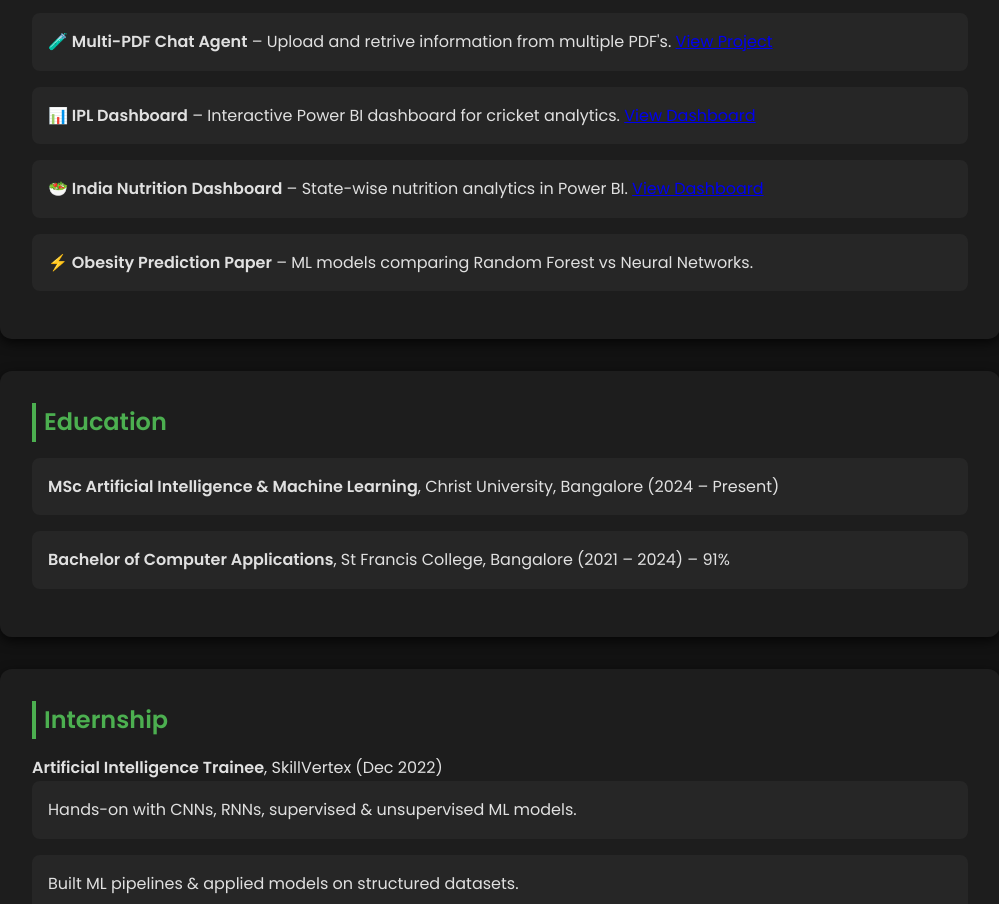
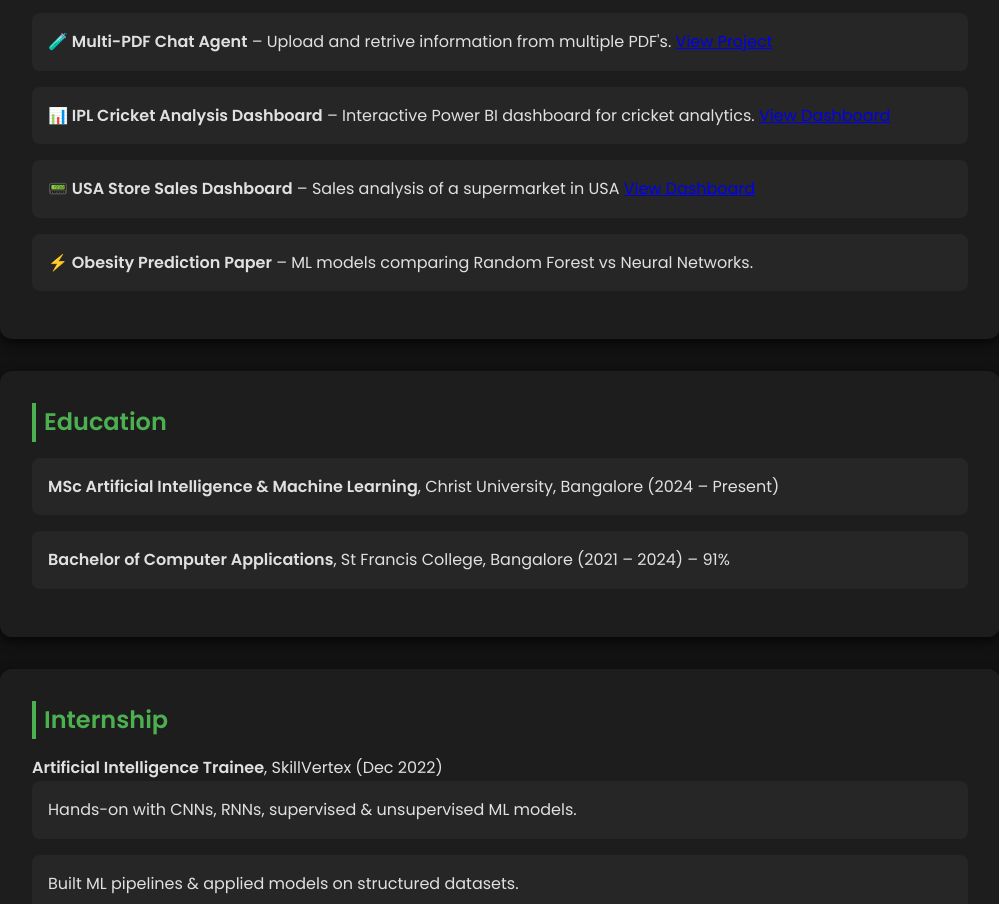
Before and after one commit to Luqmaan29/luqmaan.github.io, a plain HTML site: page index.html in a window 1280 px wide. Shown: the part 1696-2600 px from the top of the page, without its empty margins (140-1139 px from the left). Drawn offline with Linux system fonts and the light colour scheme.

Commit message:
Update index.html

```diff
--- a/index.html
+++ b/index.html
@@ -173,8 +173,8 @@
     <li><strong>✈️ Triptacticx</strong> – Multi-Agent Travel Planner automating itineraries & email delivery. <a href="https://github.com/Luqmaan29/Trip-Tacticx">View Project</a></li>
     <li><strong>🧪 Toxic Comment Detection</strong> – NLP Pipeline to classify Social Media Comments. <a href="#">View Project</a></li>
     <li><strong>🧪 Multi-PDF Chat Agent</strong> – Upload and retrive information from multiple PDF's. <a href="https://github.com/Luqmaan29/Multi-PDF-Chat-Agent">View Project</a></li>
-    <li><strong>📊 IPL Dashboard</strong> – Interactive Power BI dashboard for cricket analytics. <a href="#">View Dashboard</a></li>
-    <li><strong>🥗 India Nutrition Dashboard</strong> – State-wise nutrition analytics in Power BI. <a href="#">View Dashboard</a></li>
+    <li><strong>📊 IPL Cricket Analysis Dashboard</strong> – Interactive Power BI dashboard for cricket analytics. <a href="#">View Dashboard</a></li>
+    <li><strong>📟 USA Store Sales Dashboard</strong> – Sales analysis of a supermarket in USA <a href="https://github.com/Luqmaan29/US-Store_Dashboard">View Dashboard</a></li>
     <li><strong>⚡ Obesity Prediction Paper</strong> – ML models comparing Random Forest vs Neural Networks. <a href="#"></a></li>
   </ul>
 </section>
```
